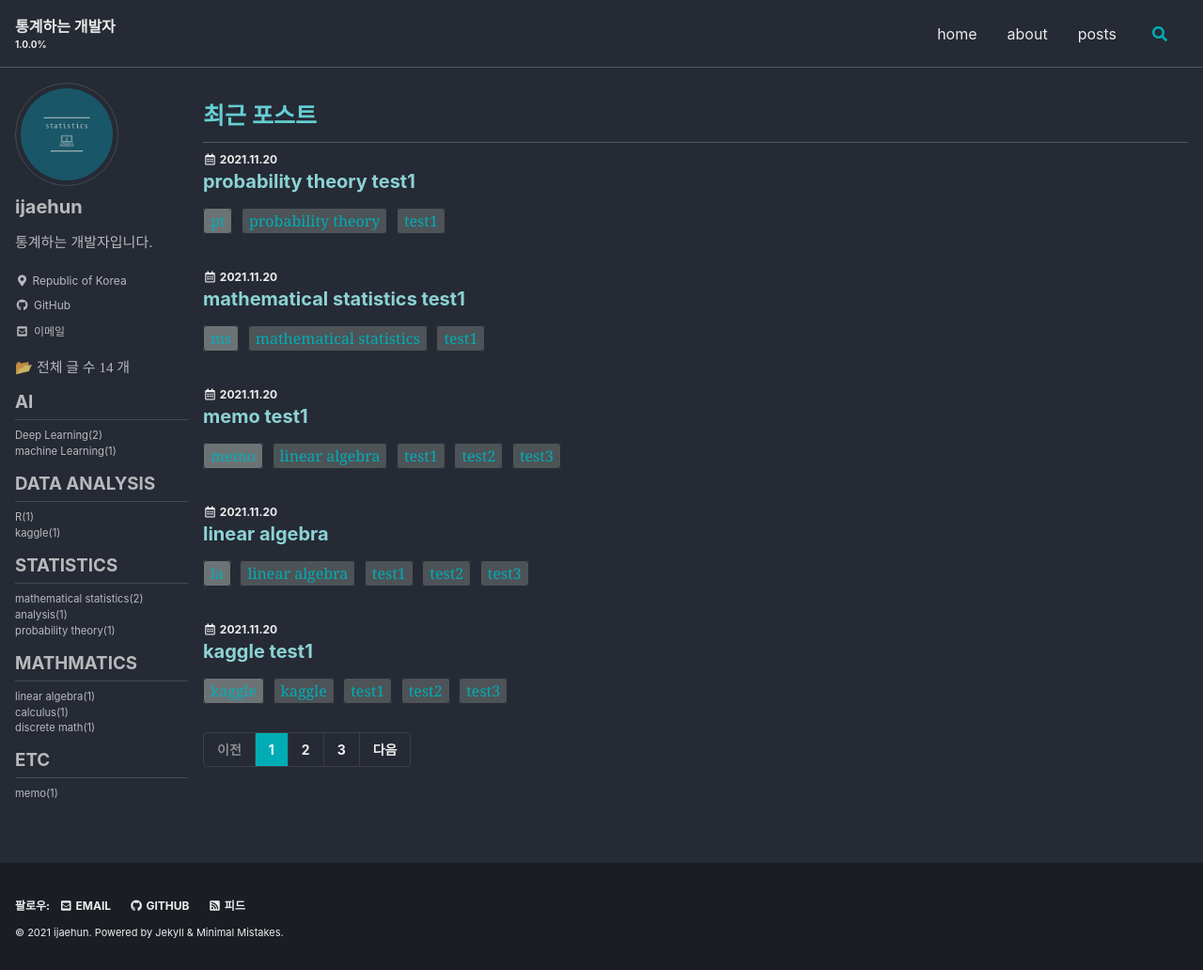
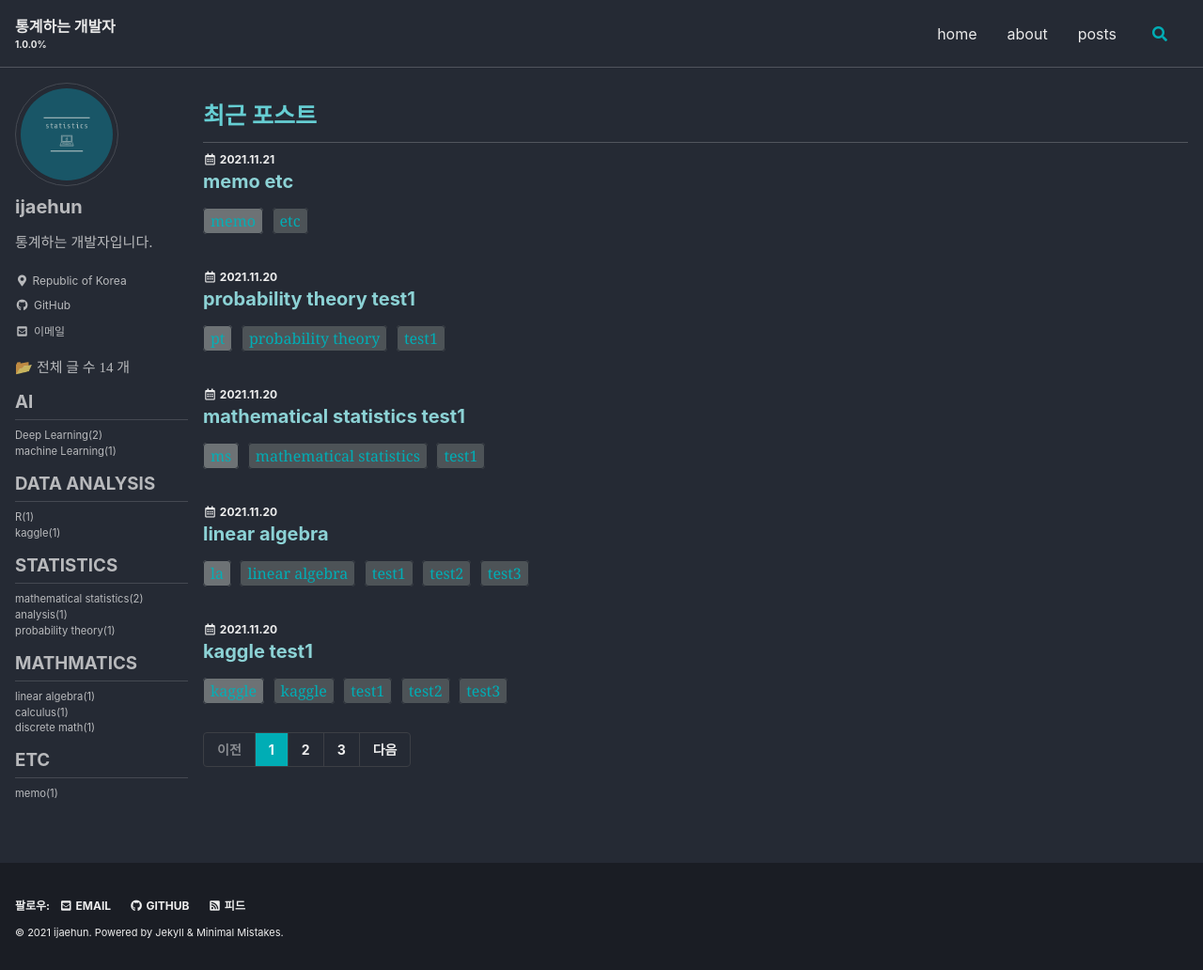
Before and after one commit to ijaehun/ijaehun.github.io, a Jekyll site: the page built from index.html, in a window 1280 px wide and 1032 px high. Shown: the whole window at 94% size. Built offline with Jekyll 4.4.1, drawn with Linux system fonts in a browser that asks for light colours; cached includes are drawn as plain includes; some web fonts are replaced; the list of posts is cut into pages by our own code; part of the change alters nothing that is shown.

Commit message:
memo update

```diff
--- a/_posts/memo/2021-11-20-memotest1.md
+++ b/_posts/memo/2021-11-20-memotest1.md
@@ -1,26 +1,28 @@
 ---
-title:  "memo test1"
+title:  "memo etc"
 search: false
 categories:
   - memo
 tags:
-  - [linear algebra,test1,test2,test3]
+  - [etc]
 toc: true
 toc_sticky: true
 
-date: 2021-11-20
-last_modified_at: 2021-11-20
-comment: true
+date: 2021-11-21
+last_modified_at: 2021-11-21
 ---
 
 
-## test1
+## 터미널 관련 명령어 정리
 
-1
-2
-3
-test
+mv, vi,
 
-## test2
+## 마크다운 문법 정리
 
-test213
+빨리쓰는 연습
+
+## github 정리
+
+## 책 리뷰
+
+캘린더, 운동 기록표, 웹
```
